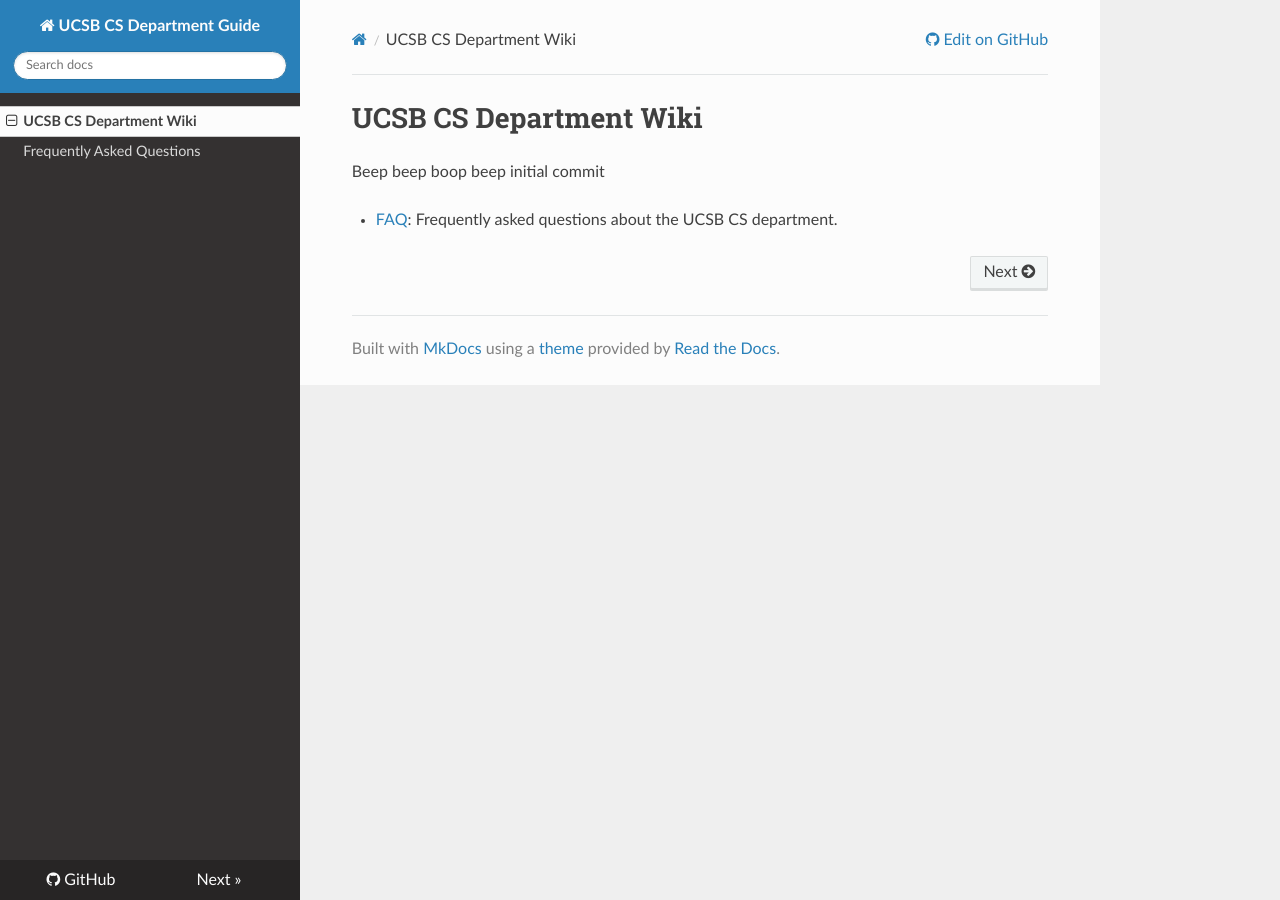
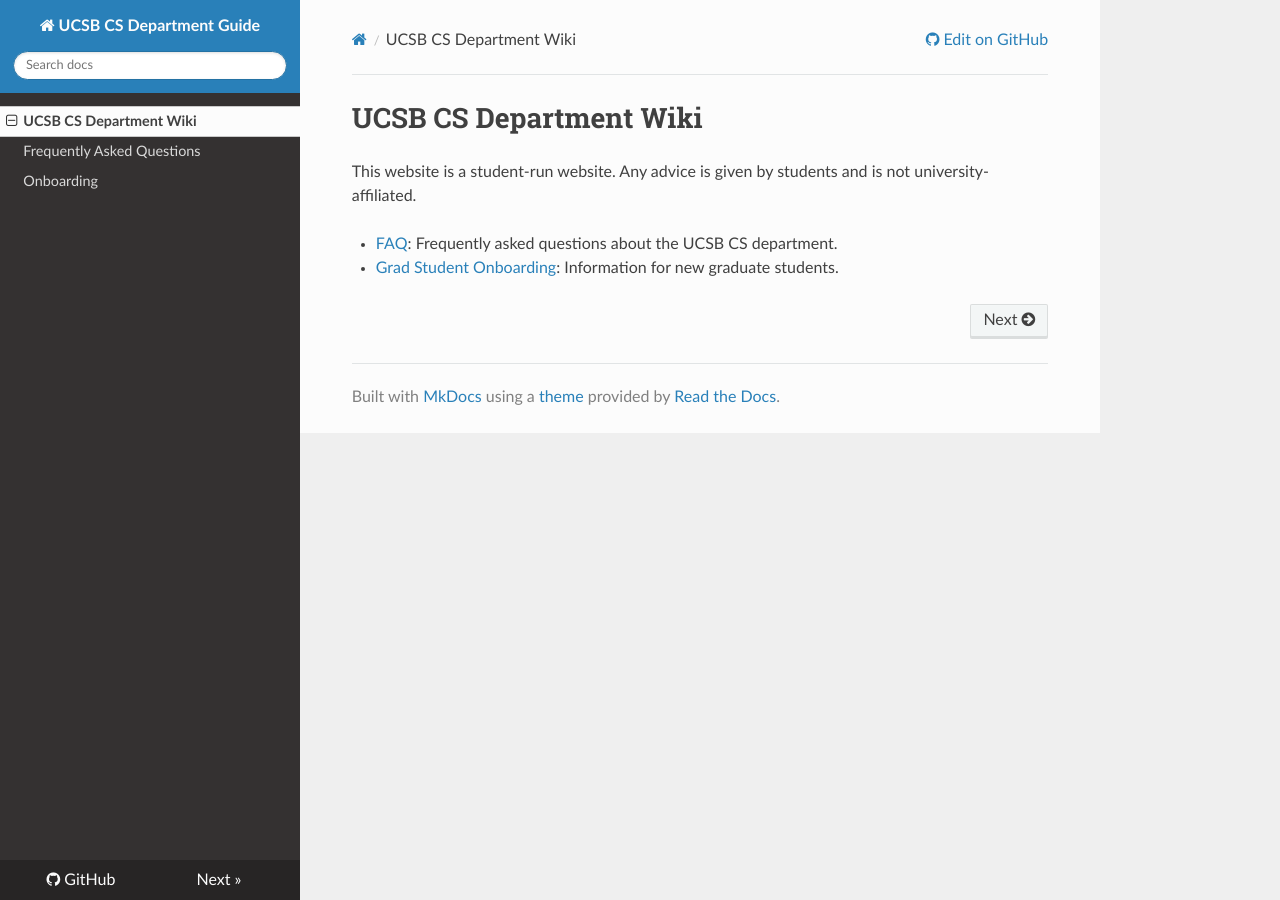
Before and after one commit to UCSB-CompSci-Grads/ucsb-compsci-grads.github.io, an MkDocs documentation site: the page built from wiki/README.md, in a window 1280 px wide. Built offline with MkDocs 1.6.1, drawn with Linux system fonts in a browser that asks for light colours; nearby versions of some CDN libraries.

Commit message:
Update CS Grad onboarding

```diff
--- a/wiki/README.md
+++ b/wiki/README.md
@@ -1,5 +1,6 @@
 # UCSB CS Department Wiki
 
-Beep beep boop beep initial commit
+This website is a student-run website. Any advice is given by students and is not university-affiliated.
 
 - [FAQ](faq.md): Frequently asked questions about the UCSB CS department.
+- [Grad Student Onboarding](onboarding.md): Information for new graduate students.
```
Also changed, not shown: wiki/onboarding.md (added, +31 -0 lines).
